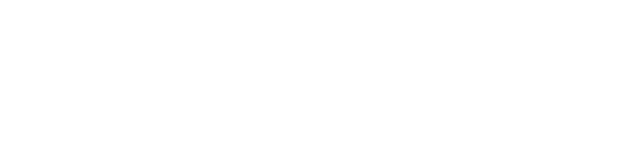
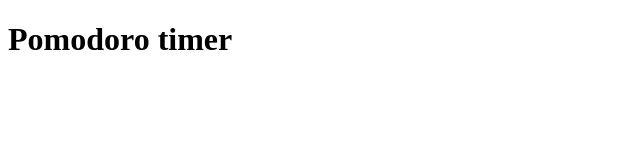
Before and after one commit to ManixGT/Js-practice-Projects, a plain HTML site: page Pomodoro/index.html in a window 1280 px wide. Shown: the whole page, without its empty margins (0-640 px from the left). Drawn offline with Linux system fonts and the light colour scheme.

Commit message:
New Project

```diff
--- a/New-project/index.html
+++ b/Pomodoro/index.html
@@ -4,11 +4,16 @@
 <head>
     <meta charset="UTF-8">
     <meta name="viewport" content="width=device-width, initial-scale=1.0">
-    <title>Document</title>
+    <title>Pomodoro</title>
     <link href="index.css" rel="stylesheet">
 </head>
 
 <body>
+    <div class="container">
+        <div class="header">
+            <h1>Pomodoro timer</h1>
+        </div>
+    </div>
     <script src="index.js"></script>
 </body>
 
```
Also changed, not shown: Pomodoro/index.css (added), Pomodoro/index.js (renamed from New-project/index.js).
